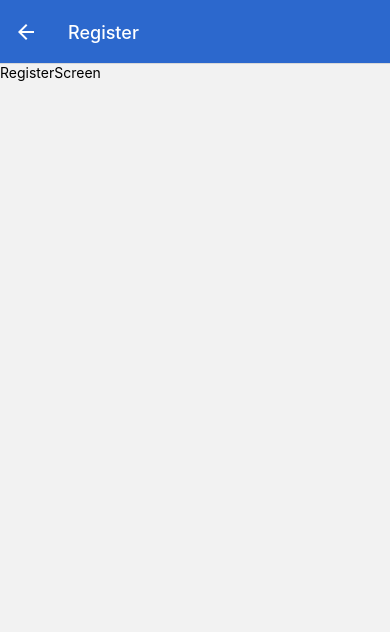
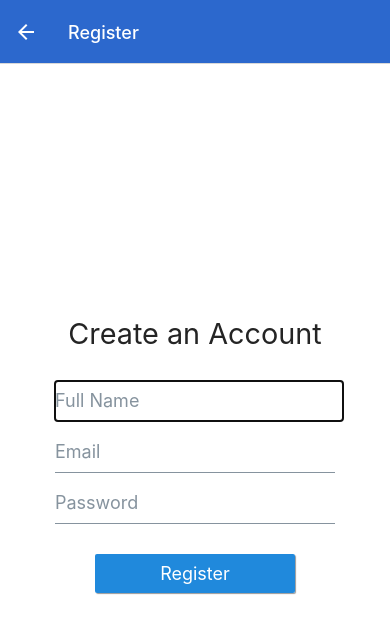
Before and after one commit to root27/Smart-Collar-Mobile-App, a React Native app: screen /Register in a window 390 px wide. Shown: the top 632 px of the page. Built offline with nearby package versions, Linux system fonts and the light colour scheme.

Commit message:
Register screen finished

```diff
--- a/screens/RegisterScreen.js
+++ b/screens/RegisterScreen.js
@@ -1,12 +1,55 @@
-import { StyleSheet, Text, View } from 'react-native'
-import React from 'react'
+import { KeyboardAvoidingView, StyleSheet, View } from 'react-native'
+import React, { useLayoutEffect } from 'react'
+import { Input ,Text,Button} from "@rneui/themed"
+
+
 
 export default function RegisterScreen({ navigation }) {
+
+
+  const [name, setName] = React.useState('')
+  const [email, setEmail] = React.useState('')
+  const [password, setPassword] = React.useState('')
+
+
+useLayoutEffect(() => {
+  navigation.setOptions({
+    headerTitle: 'Register',
+    headerBackTitle: 'Back to Login',
+  })
+}, [navigation])
+
+
+
+
   return (
-    <View>
-      <Text>RegisterScreen</Text>
-    </View>
+    <KeyboardAvoidingView behavior="padding" style={styles.container}>
+      <Text h3 style={{marginBottom: 30}}>Create an Account</Text>
+
+      <View style={styles.inputContainer}>
+        <Input placeholder="Full Name" autoFocus type="text" value={name} onChangeText={(text) => setName(text)} />
+        <Input placeholder="Email" type="email" value={email} onChangeText={(text) => setEmail(text)} />
+        <Input placeholder="Password" type="password" secureTextEntry value={password} onChangeText={(text) => setPassword(text)} />
+      </View>
+
+      <Button raised containerStyle={styles.button} title="Register" />
+    </KeyboardAvoidingView>
   )
 }
 
-const styles = StyleSheet.create({})
+const styles = StyleSheet.create({
+  container: {
+    flex: 1,
+    alignItems: 'center',
+    backgroundColor: "white",
+    padding: 10,
+    justifyContent: 'center',
+  },
+  button: {
+    marginTop: 20,
+    width: 200
+  },
+  inputContainer: {
+    width: 300,
+  }
+})
```
